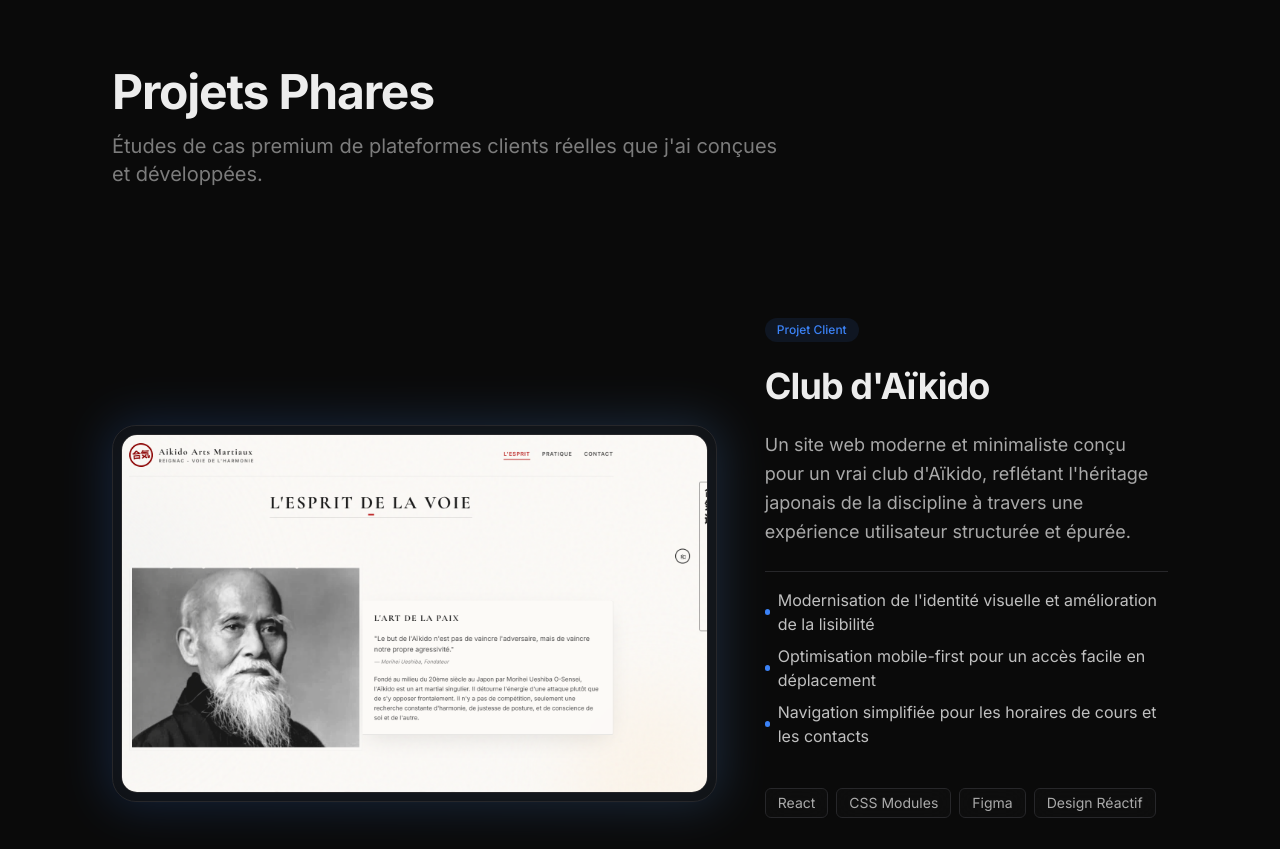
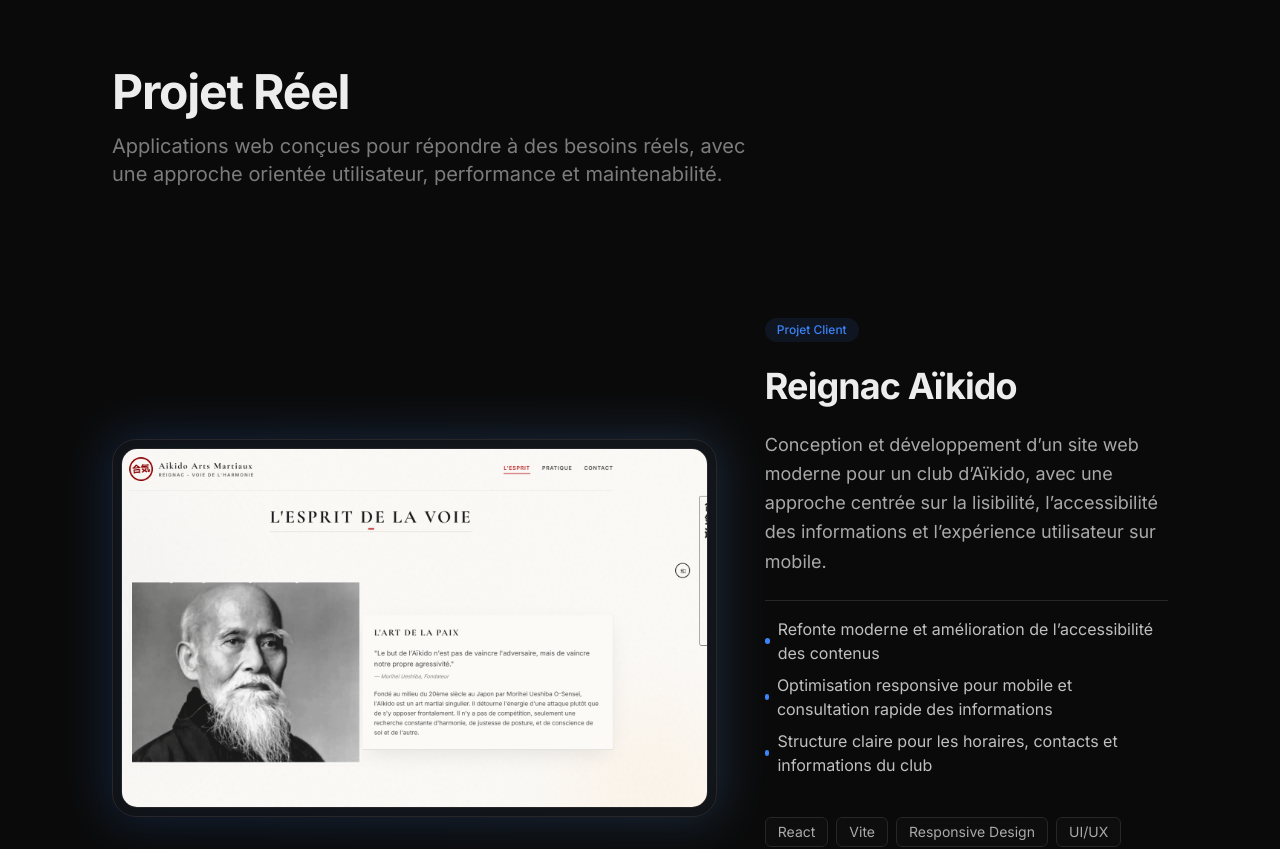
Before and after one commit to j-sicard/portfolio-full-stack, a React (Vite) app: page / in a window 1280 px wide. Shown: the part 1980-2829 px from the top of the page. Built offline with nearby package versions, Linux system fonts and the light colour scheme.

Commit message:
upgrade projets club aikido

```diff
--- a/src/components/sections/Projects.jsx
+++ b/src/components/sections/Projects.jsx
@@ -91,14 +91,14 @@ const ProjectCard = ({ project, index }) => {
 export default function Projects() {
   const projects = [
     {
-      title: "Club d'Aïkido",
-      description: "Un site web moderne et minimaliste conçu pour un vrai club d'Aïkido, reflétant l'héritage japonais de la discipline à travers une expérience utilisateur structurée et épurée.",
+      title: "Reignac Aïkido",
+      description: "Conception et développement d’un site web moderne pour un club d’Aïkido, avec une approche centrée sur la lisibilité, l’accessibilité des informations et l’expérience utilisateur sur mobile.",
       highlights: [
-        "Modernisation de l'identité visuelle et amélioration de la lisibilité",
-        "Optimisation mobile-first pour un accès facile en déplacement",
-        "Navigation simplifiée pour les horaires de cours et les contacts"
+        "Refonte moderne et amélioration de l’accessibilité des contenus",
+        "Optimisation responsive pour mobile et consultation rapide des informations",
+        "Structure claire pour les horaires, contacts et informations du club"
       ],
-      tech: ["React", "CSS Modules", "Figma", "Design Réactif"],
+      tech: ["React", "Vite", "Responsive Design", "UI/UX"],
       image: aikidoImage,
       liveUrl: "https://www.reignac-aikido.fr/",
       githubUrl: "https://github.com/j-sicard/aikido-reignac-web-site"
@@ -120,8 +120,8 @@ export default function Projects() {
   return (
     <Section id="projects" className="bg-background relative">
       <div className="mb-20 md:mb-32">
-        <h2 className="text-4xl md:text-5xl font-bold tracking-tight mb-4">Projets Phares</h2>
-        <p className="text-xl text-foreground/50 max-w-2xl">Études de cas premium de plateformes clients réelles que j'ai conçues et développées.</p>
+        <h2 className="text-4xl md:text-5xl font-bold tracking-tight mb-4">Projet Réel</h2>
+        <p className="text-xl text-foreground/50 max-w-2xl">Applications web conçues pour répondre à des besoins réels, avec une approche orientée utilisateur, performance et maintenabilité.</p>
       </div>
 
       <div className="space-y-10">
```
